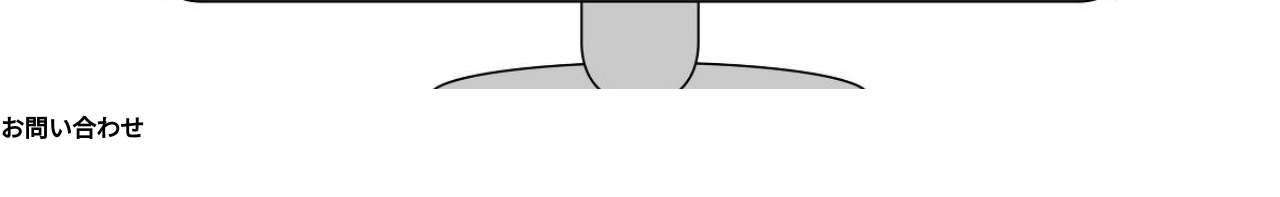
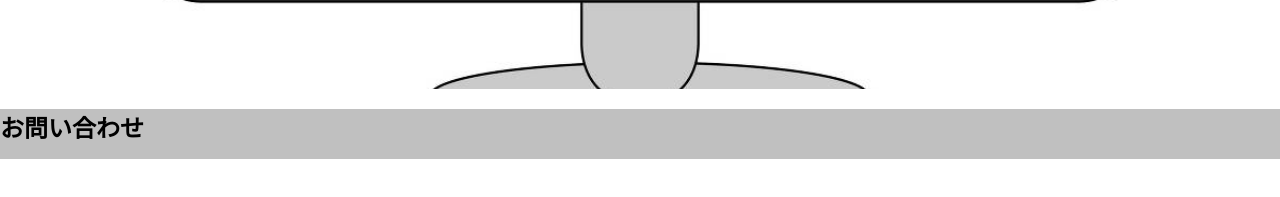
Before and after one commit to reina-neko/prof.github.io, a plain HTML site: page index.html in a window 1280 px wide. Shown: the part 473-670 px from the top of the page. Drawn offline with Linux system fonts and the light colour scheme.

Commit message:
Update stylesheet.css

```diff
--- a/stylesheet.css
+++ b/stylesheet.css
@@ -114,3 +114,9 @@ header {
 .fa {
   margin-right: 5px;
 }
+footer{
+  padding:20px,10px;
+  width:100%;
+  height:50px;
+  background-color:#C0C0C0;
+}
```
